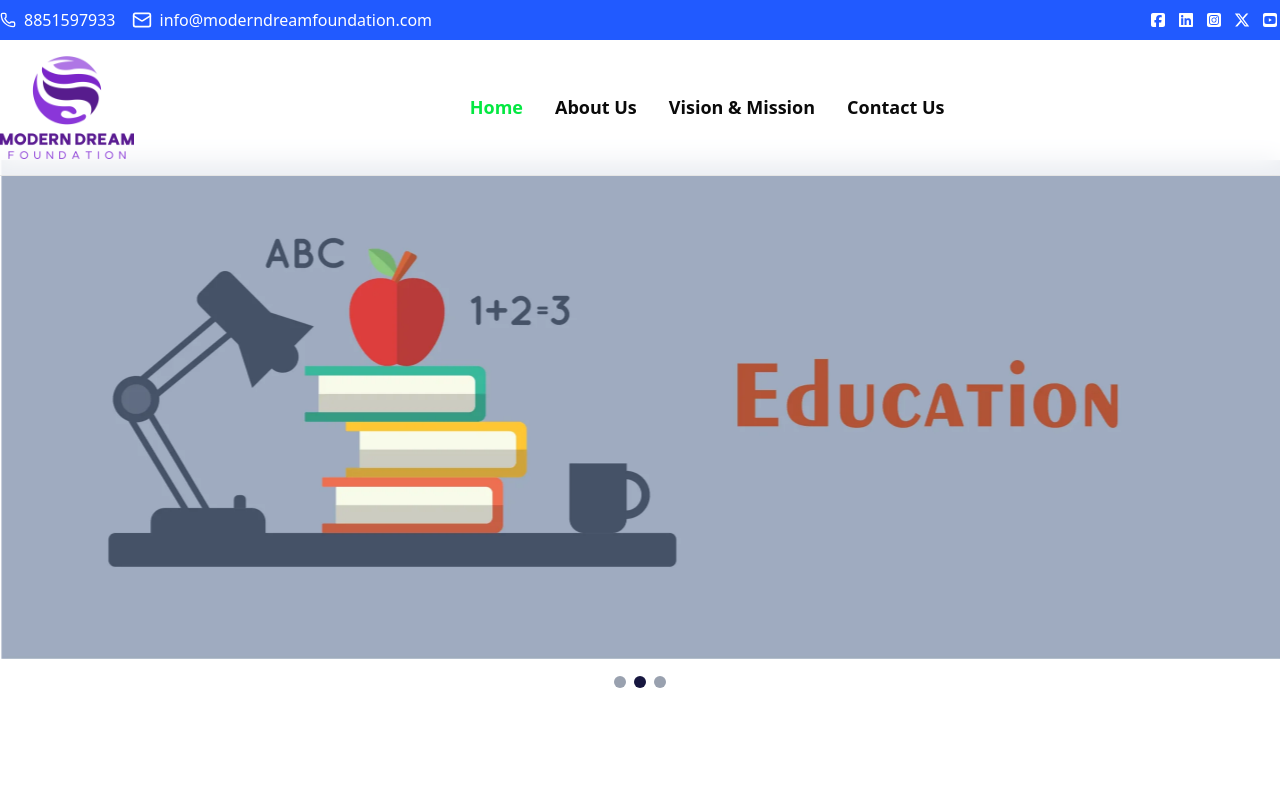
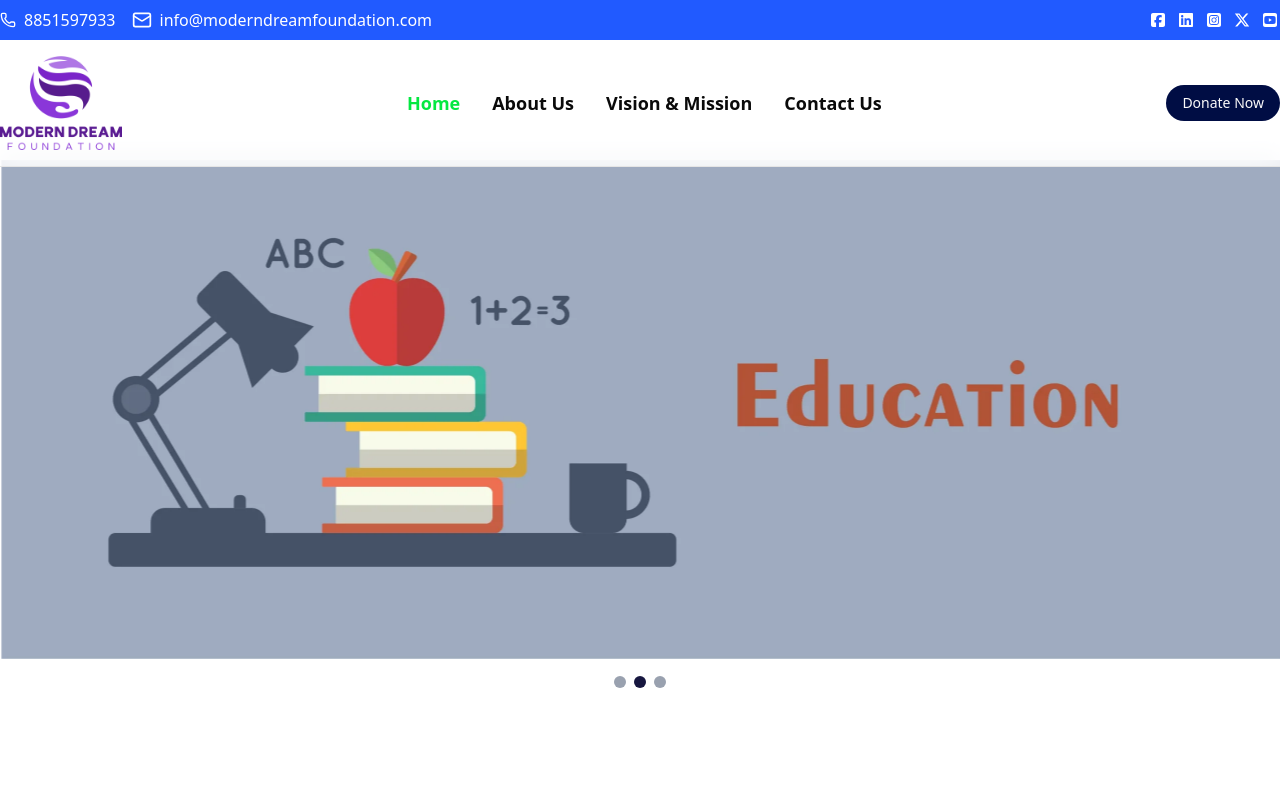
Before and after one commit to iCFDR-Tech/modern-development-foundation, a Next.js app: page / in a window 1280 px wide. Shown: the top 800 px of the page. Built offline with nearby package versions, Linux system fonts and the light colour scheme.

Commit message:
Added the donate button to both navbar and navsheet

```diff
--- a/src/components/header/navigation.jsx
+++ b/src/components/header/navigation.jsx
@@ -13,6 +13,7 @@ import {
 import {
   BookOpenText,
   Eye,
+  HandHeart,
   Home,
   Mail,
   Menu,
@@ -25,31 +26,31 @@ import {
   faFacebookSquare,
   faInstagramSquare,
   faLinkedin,
-
   faXTwitter,
   faYoutubeSquare,
 } from "@fortawesome/free-brands-svg-icons";
+import { Button } from "../ui/button";
 
 const links = [
   {
     href: "/",
     label: "Home",
-    icon: <Home />,
+    icon: <Home className="w-5 h-5" />,
   },
   {
     href: "/about",
     label: "About Us",
-    icon: <BookOpenText />,
+    icon: <BookOpenText className="w-5 h-5"/>,
   },
   {
     href: "/vision-mission",
     label: "Vision & Mission",
-    icon: <Eye />,
+    icon: <Eye className="w-5 h-5"/>,
   },
   {
     href: "/contact",
     label: "Contact Us",
-    icon: <PhoneCall />,
+    icon: <PhoneCall className="w-4 h-4"/>,
   },
 ];
 
@@ -89,7 +90,7 @@ export default function Navbar() {
           </Link>
         </div>
         <div className="container mx-auto flex items-center justify-center">
-          <div className="text-lg font-semibold hidden md:inline-flex">
+          <div className="text-base lg:text-lg font-semibold hidden md:inline-flex">
             <div className="flex items-center gap-8">
               {links.map((link, idx) => {
                 return (
@@ -106,6 +107,16 @@ export default function Navbar() {
           </div>
         </div>
 
+        <div className="hidden md:inline-flex">
+          <div className="flex items-center">
+            <a href="#">
+              <Button className="bg-[#000d44] hover:bg-[#000d44]/80 cursor-pointer rounded-3xl">
+                Donate Now
+              </Button>
+            </a>
+          </div>
+        </div>
+
         <div className="inline-flex md:hidden">
           <Sheet>
             <SheetTrigger>
@@ -117,7 +128,7 @@ export default function Navbar() {
                   <SheetTitle key={idx} className="mb-2">
                     <Link
                       href={link.href}
-                      className={`flex gap-2 ${
+                      className={`flex gap-2 items-center ${
                         pathname === link.href ? "text-blue-500" : ""
                       }`}
                     >
@@ -126,6 +137,13 @@ export default function Navbar() {
                     </Link>
                   </SheetTitle>
                 ))}
+
+                <SheetTitle>
+                  <a href="#" className="flex gap-2 items-center">
+                    <HandHeart className="w-5 h-5"/>
+                    <nav>Donate</nav>
+                  </a>
+                </SheetTitle>
               </SheetHeader>
             </SheetContent>
           </Sheet>
```
